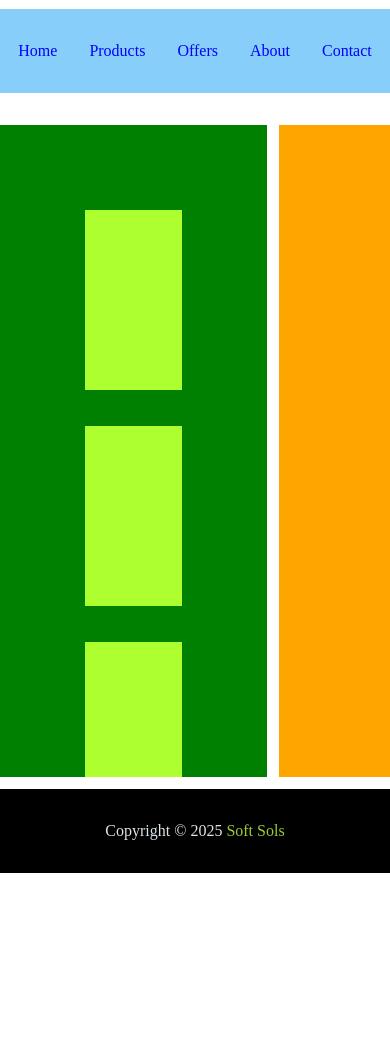
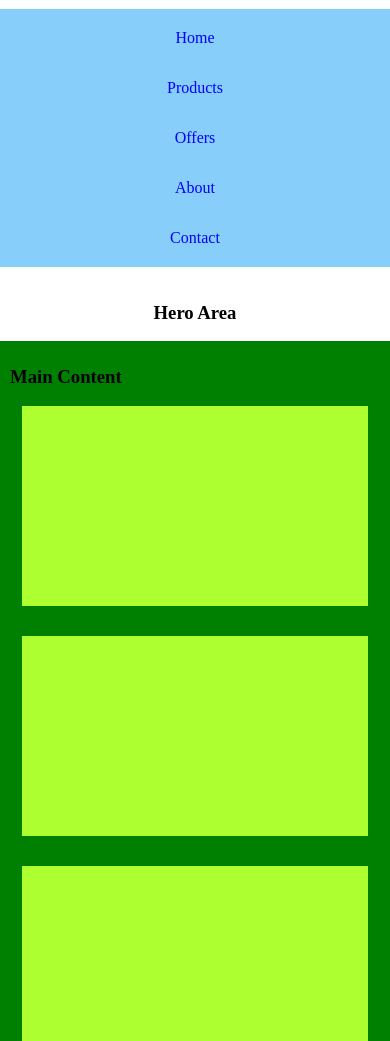
Before and after one commit to AbdurCodes/banoQabilWebDev, a plain HTML site: page tasks/week_4_tasks/week4Task7.html in a window 390 px wide. Shown: the top 1041 px of the page. Before the commit the page ends 873 px from the top, so only its background shows below. Drawn offline with Linux system fonts and the light colour scheme.

Commit message:
make week 4 task 7 responsive

```diff
--- a/tasks/week_4_tasks/week4Task7.html
+++ b/tasks/week_4_tasks/week4Task7.html
@@ -7,28 +7,17 @@
     <title>Week 4 - Task 7</title>
     <link rel="stylesheet" href="../../CSS/style.css">
     <style>
-
-        nav {
-            background-color: lightskyblue;
-            height: 10vh;
-
-            & .links {
-                display: flex;
-                list-style: none;
-                gap: 2rem;
-                justify-content: center;
-                align-items: center;
-                height: 100%;
-            }
-        }
-
-
-        .heroArea{
+        .heroArea {
             height: 80vh;
             display: flex;
             gap: 12px;
 
-            & .main{
+            & h3 {
+                text-align: center;
+                display: none;
+            }
+
+            & .main {
                 width: 70%;
                 background-color: green;
                 margin: 12px 0px;
@@ -46,7 +35,8 @@
                     margin: 12px;
                 }
             }
-            & .sideBar{
+
+            & .sideBar {
                 width: 30%;
                 background-color: orange;
                 margin: 12px 0px;
@@ -54,6 +44,49 @@
         }
 
 
+
+        /* responsive code */
+        @media screen and (max-width: 768px) {
+
+            nav {
+                height: min-content;
+
+                & .links {
+                    padding: 20px;
+                    flex-direction: column;
+                }
+            }
+
+
+            .heroArea {
+                height: auto;
+                flex-direction: column;
+                /* text-align: center; */
+                gap: 5px;
+
+                & h3 {
+                    display: block;
+                    margin-top: 15px;
+                }
+
+                & .main {
+                    width: 100%;
+                    gap: 6px;
+                    padding: 10px;
+
+                    & .item {
+                        height: 200px;
+                        width: 100%;
+                    }
+                }
+
+                & .sideBar {
+                    width: 100%;
+                    height: 80vh;
+                    margin: 12px 0px;
+                }
+            }
+        }
     </style>
 </head>
 
@@ -70,7 +103,9 @@
         </nav>
     </header>
     <div class="heroArea">
+        <h3>Hero Area</h3>
         <div class="main">
+            <h3>Main Content</h3>
             <div class="item"></div>
             <div class="item"></div>
             <div class="item"></div>
@@ -83,11 +118,13 @@
             <div class="item"></div>
             <div class="item"></div>
         </div>
-        <div class="sideBar"></div>
+        <div class="sideBar">
+            <h3>Sidebar</h3>
+        </div>
     </div>
 
     <footer>Copyright &#169 2025&nbsp<a target="_blank" href="https://abdurcodes.github.io/landing_page_TOP/">Soft
-        Sols</a></footer>
+            Sols</a></footer>
 </body>
 
 </html>
```
